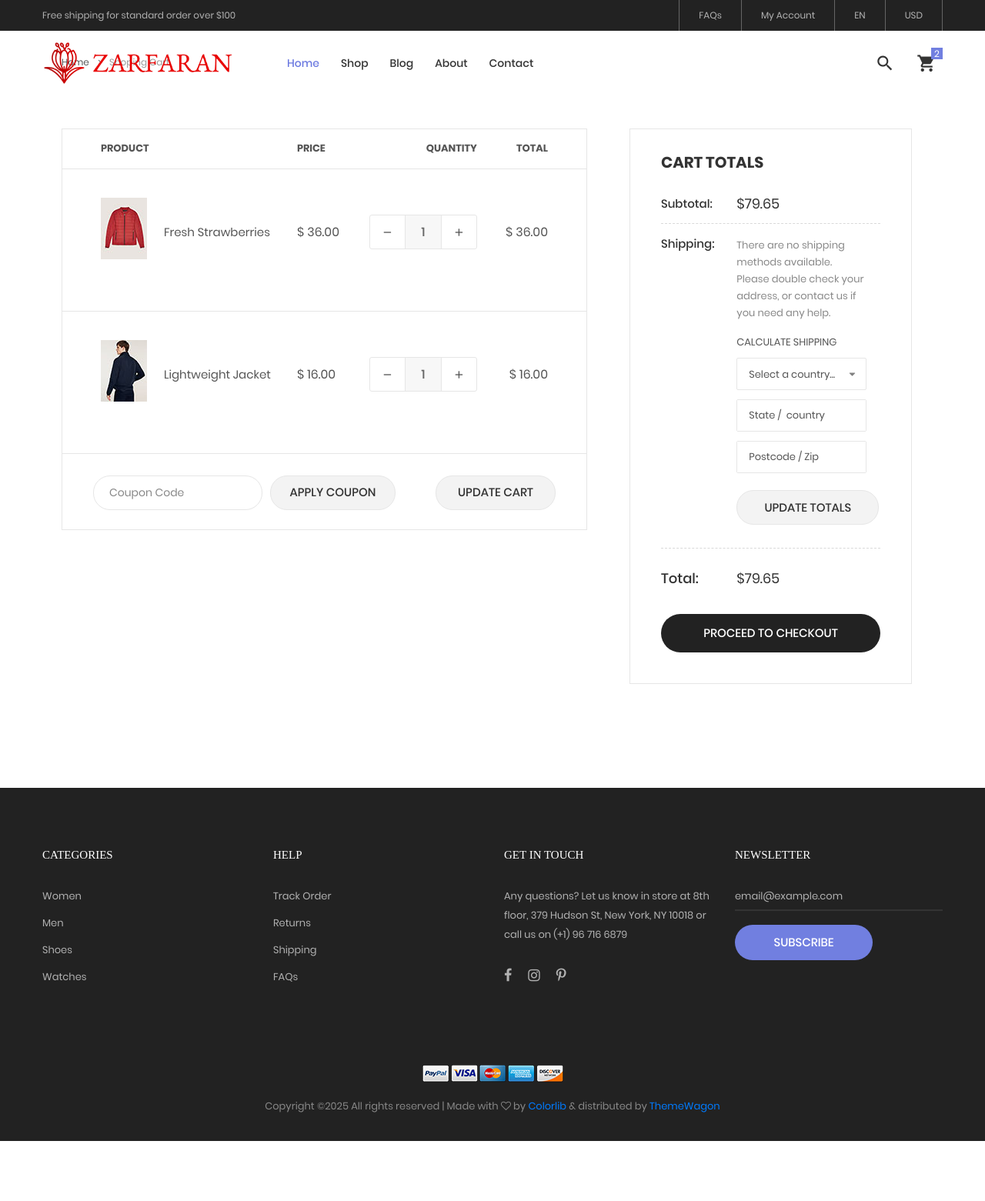
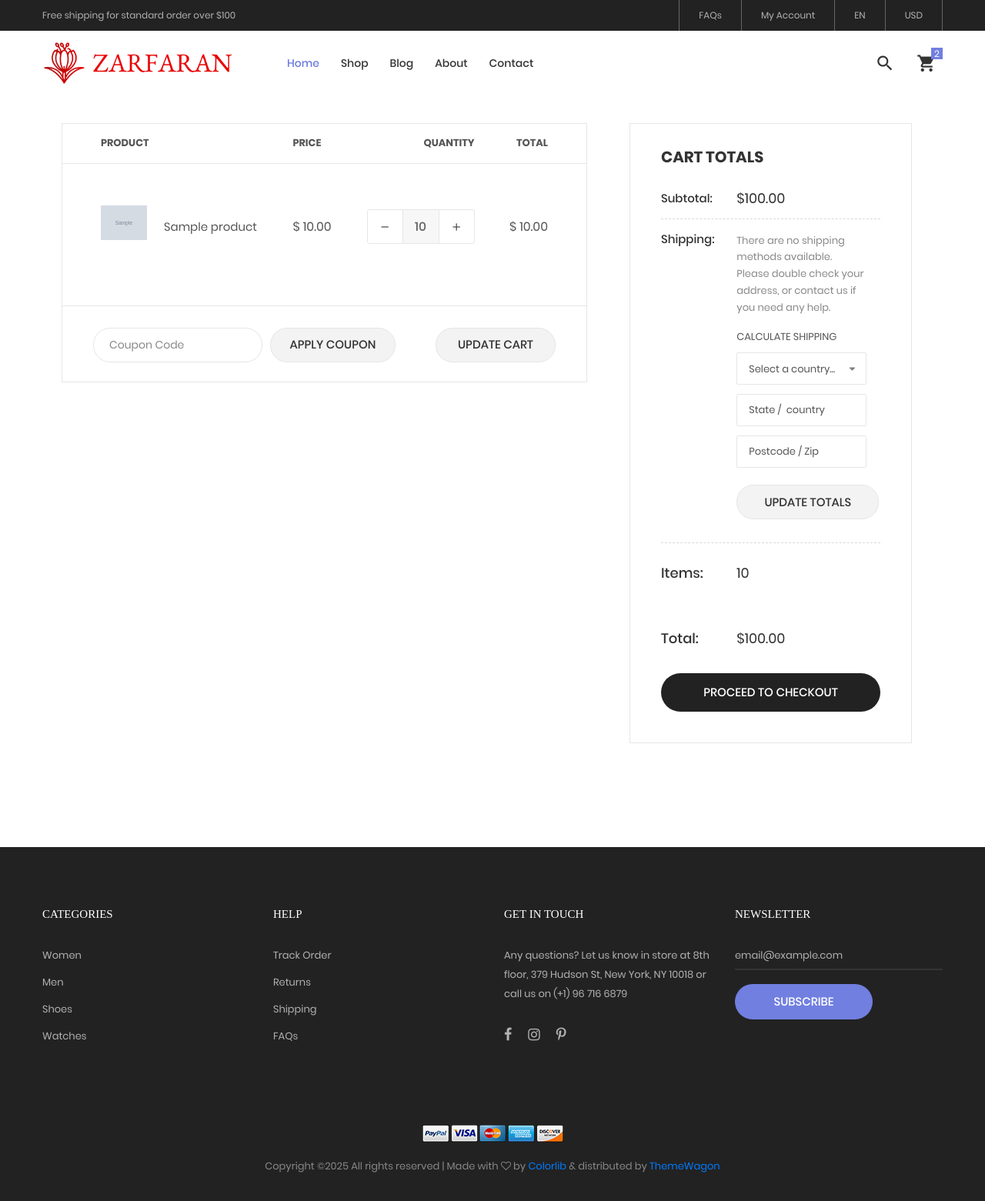
Before and after one commit to EhsanHoDev/Ecommerce, a Django app: template store/templates/store/cart.html in a window 1280 px wide. Shown: the whole page at 77% size. Before the commit the page ends 1483 px from the top, so only its background shows below. Run offline with Django 5.2, Linux system fonts and the light colour scheme; tables that the repository leaves empty hold one stand-in row (values such as "Sample post"); the template is opened without the code that fills it: values that come from a table or form of the project are taken from there, most other values are stand-ins (such as "Sample title", 1, 10 or a date in 2020); grey boxes marked "Sample" are stand-in pictures; some libraries are stand-ins or nearby versions; some web fonts are replaced.

Commit message:
Cart view logic

```diff
--- a/store/models.py
+++ b/store/models.py
@@ -39,11 +39,30 @@ class Order(models.Model):
         return str(self.id)
 
 
+    @property
+    def get_cart_items(self):
+        orderitems = self.orderitem_set.all()
+        total = sum([item.quantity for item in orderitems])
+        return total
+
+
+    @property
+    def get_cart_total(self):
+        orderitems = self.orderitem_set.all()
+        total = sum([item.get_total for item in orderitems])
+        return total
+
+
 class OrderItem(models.Model):
     product = models.ForeignKey(Product, on_delete=models.SET_NULL, blank=True, null=True)
     order = models.ForeignKey(Order, on_delete=models.SET_NULL, blank=True, null=True)
     quantity = models.IntegerField(default=0, null=True, blank=True)
     date_added = models.DateTimeField(auto_now_add=True)
+
+    @property
+    def get_total(self):
+        total = self.product.price * self.quantity
+        return total
 
 
 class ShippingAddress(models.Model):
--- a/store/templates/store/cart.html
+++ b/store/templates/store/cart.html
@@ -5,7 +5,7 @@
 
 
 	<!-- breadcrumb -->
-	<div class="container">
+	{% comment %} <div class="container">
 		<div class="bread-crumb flex-w p-l-25 p-r-15 p-t-30 p-lr-0-lg">
 			<a href="index.html" class="stext-109 cl8 hov-cl1 trans-04">
 				Home
@@ -16,8 +16,9 @@
 				Shoping Cart
 			</span>
 		</div>
-	</div>
-
+	</div> {% endcomment %}
+	<br>
+	<br>
 
 	<!-- Shoping Cart -->
 	<form class="bg0 p-t-75 p-b-85">
@@ -35,53 +36,32 @@
 									<th class="column-5">Total</th>
 								</tr>
 
+								{% for item in items %}
 								<tr class="table_row">
 									<td class="column-1">
 										<div class="how-itemcart1">
-											<img src="images/item-cart-04.jpg" alt="IMG">
+											<img src="{{item.product.image_url}}" alt="IMG">
 										</div>
 									</td>
-									<td class="column-2">Fresh Strawberries</td>
-									<td class="column-3">$ 36.00</td>
+									<td class="column-2">{{item.product.name}}</td>
+									<td class="column-3">$ {{item.product.price|floatformat:2}}</td>
 									<td class="column-4">
 										<div class="wrap-num-product flex-w m-l-auto m-r-0">
 											<div class="btn-num-product-down cl8 hov-btn3 trans-04 flex-c-m">
 												<i class="fs-16 zmdi zmdi-minus"></i>
 											</div>
 
-											<input class="mtext-104 cl3 txt-center num-product" type="number" name="num-product1" value="1">
+											<input class="mtext-104 cl3 txt-center num-product" type="number" name="num-product1" value="{{item.quantity}}">
 
 											<div class="btn-num-product-up cl8 hov-btn3 trans-04 flex-c-m">
 												<i class="fs-16 zmdi zmdi-plus"></i>
 											</div>
 										</div>
 									</td>
-									<td class="column-5">$ 36.00</td>
+									<td class="column-5">$ {{item.get_total|floatformat:2}}</td>
 								</tr>
+								{% endfor %}
 
-								<tr class="table_row">
-									<td class="column-1">
-										<div class="how-itemcart1">
-											<img src="images/item-cart-05.jpg" alt="IMG">
-										</div>
-									</td>
-									<td class="column-2">Lightweight Jacket</td>
-									<td class="column-3">$ 16.00</td>
-									<td class="column-4">
-										<div class="wrap-num-product flex-w m-l-auto m-r-0">
-											<div class="btn-num-product-down cl8 hov-btn3 trans-04 flex-c-m">
-												<i class="fs-16 zmdi zmdi-minus"></i>
-											</div>
-
-											<input class="mtext-104 cl3 txt-center num-product" type="number" name="num-product2" value="1">
-
-											<div class="btn-num-product-up cl8 hov-btn3 trans-04 flex-c-m">
-												<i class="fs-16 zmdi zmdi-plus"></i>
-											</div>
-										</div>
-									</td>
-									<td class="column-5">$ 16.00</td>
-								</tr>
 							</table>
 						</div>
 
@@ -116,7 +96,7 @@
 
 							<div class="size-209">
 								<span class="mtext-110 cl2">
-									$79.65
+									${{order.get_cart_total|floatformat:2}}
 								</span>
 							</div>
 						</div>
@@ -168,13 +148,27 @@
 						<div class="flex-w flex-t p-t-27 p-b-33">
 							<div class="size-208">
 								<span class="mtext-101 cl2">
+									Items:
+								</span>
+							</div>
+
+							<div class="size-209 p-t-1">
+								<span class="mtext-110 cl2">
+									{{order.get_cart_items}}
+								</span>
+							</div>
+						</div>
+
+						<div class="flex-w flex-t p-t-27 p-b-33">
+							<div class="size-208">
+								<span class="mtext-101 cl2">
 									Total:
 								</span>
 							</div>
 
 							<div class="size-209 p-t-1">
 								<span class="mtext-110 cl2">
-									$79.65
+									${{order.get_cart_total|floatformat:2}}
 								</span>
 							</div>
 						</div>
```
Also changed, not shown: store/views.py (+10 -1 lines).
